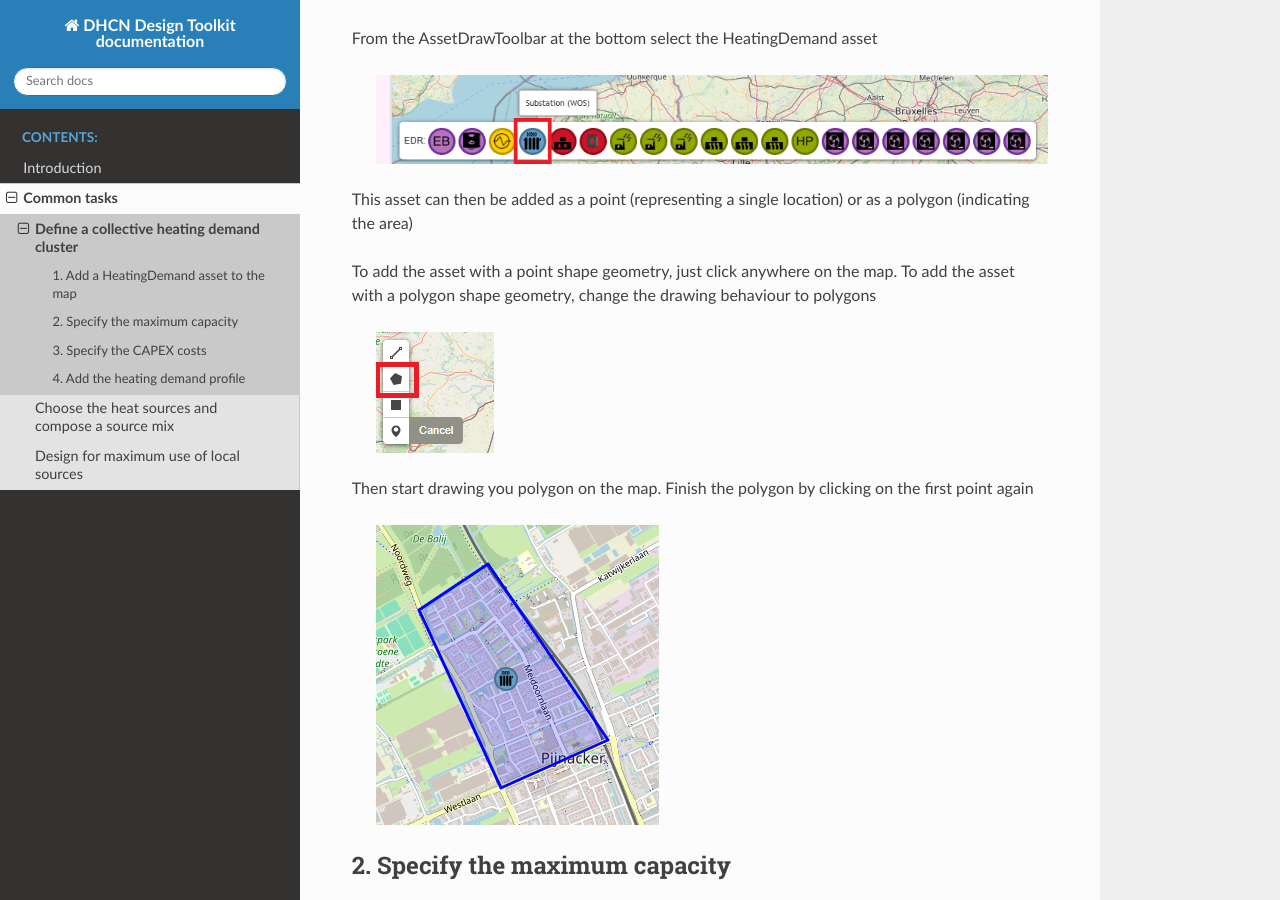
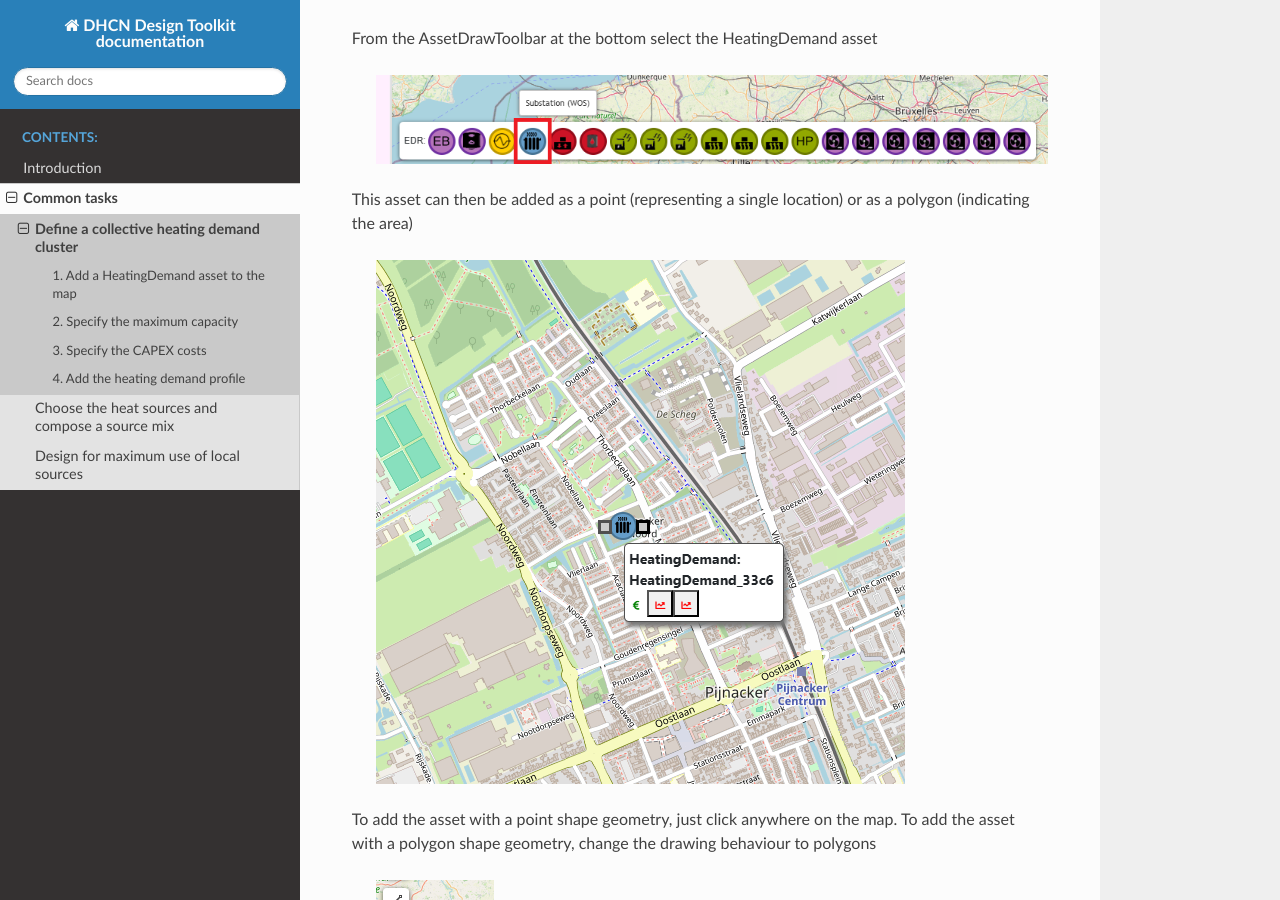
Before and after one commit to DHCN-Design-Toolkit/DHCN-DTK-documentation, a Sphinx documentation site: the page built from docs/source/2_common_tasks/define_collective_heating_demand_cluster.rst, in a window 1280 px wide and 900 px high, scrolled down 309 px. Built offline with Sphinx 7.4.7 and the Read the Docs theme 3.1.0, drawn with Linux system fonts in a browser that asks for light colours; pages that are not in the unit, such as notebooks, are missing from menus.

Commit message:
Add a picture of a HeatingDemand asset with a point geometry

```diff
--- a/docs/source/2_common_tasks/define_collective_heating_demand_cluster.rst
+++ b/docs/source/2_common_tasks/define_collective_heating_demand_cluster.rst
@@ -13,6 +13,9 @@ From the AssetDrawToolbar at the bottom select the HeatingDemand asset
     :alt: AssetDrawToolbar - HeatingDemand asset
 
 This asset can then be added as a point (representing a single location) or as a polygon (indicating the area)
+
+  .. image:: images/heating_demand_with_point_geometry.png
+    :alt: Heating demand with a point geometry
 
 To add the asset with a point shape geometry, just click anywhere on the map.
 To add the asset with a polygon shape geometry, change the drawing behaviour to polygons
```
Also changed, not shown: docs/source/2_common_tasks/images/heating_demand_with_point_geometry.png (added).
